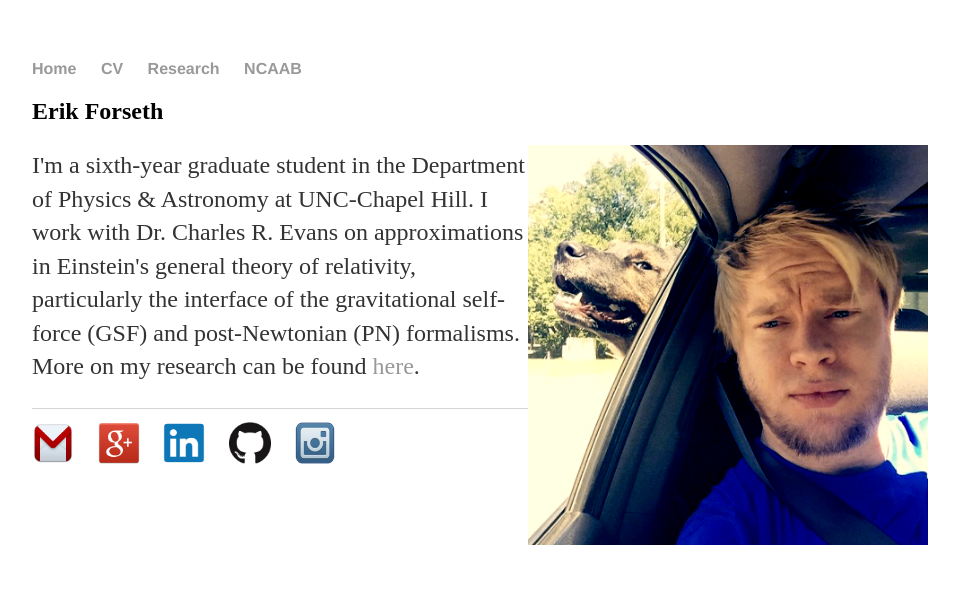
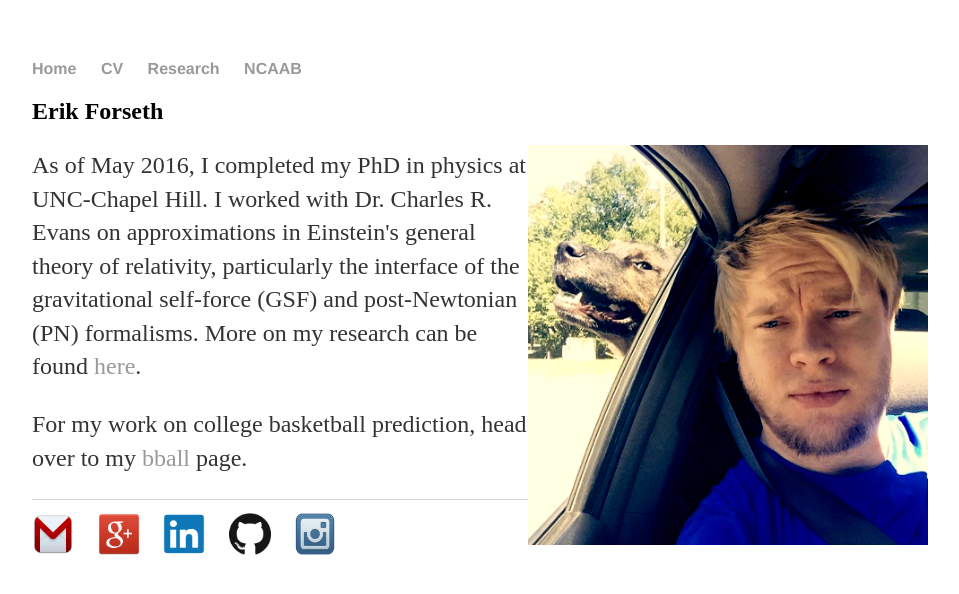
Before and after one commit to erikrforseth/erikrforseth.github.io, a Jekyll site: the page built from index.html, in a window 1280 px wide. Shown: the top 594 px of the page, without its empty margins (160-1119 px from the left). Built offline with Jekyll 4.4.1, drawn with Linux system fonts in a browser that asks for light colours.

Commit message:
Minor update... grad school and research description made into past tense.

```diff
--- a/index.html
+++ b/index.html
@@ -9,6 +9,6 @@ title: Erik Forseth
       <img itemprop="image" src="/images/profile3.png" alt="Me" style="width:400px;height:400px;" align="right">
   </div>
 
-  <p>I'm a sixth-year graduate student in the Department of Physics & Astronomy at UNC-Chapel Hill. I work with Dr. Charles R. Evans on approximations in Einstein's general theory of relativity, particularly the interface of the gravitational self-force (GSF) and post-Newtonian (PN) formalisms. More on my research can be found <a href="
-/research">here</a>.</p>
+  <p>As of May 2016, I completed my PhD in physics at UNC-Chapel Hill. I worked with Dr. Charles R. Evans on approximations in Einstein's general theory of relativity, particularly the interface of the gravitational self-force (GSF) and post-Newtonian (PN) formalisms. More on my research can be found <a href="/research">here</a>.</p>
+  <p>For my work on college basketball prediction, head over to my <a href="/basketball">bball</a> page.</p>
 </div><!-- /.blurb -->
--- a/research/index.html
+++ b/research/index.html
@@ -8,7 +8,7 @@ title: Research
 
   <img src="/images/geodesic.png" alt="Kerr Geodesic" style="width:404px;height:320px;" align="middle">
 
-  <p>I study radiation reaction and the two-body problem in Einstein's general theory of relativity (GR). Much like accelerated charged particles emit electromagnetic (EM) radiation, masses undergoing certain kinds of motion are known to emit gravitational radiation, or <i>gravitational waves</i> (GWs), which take the form of ripples in the curvature of spacetime. <b>As you may have heard, it was announced on February 11, 2016 that gravitational waves were <a href="https://en.wikipedia.org/wiki/First_observation_of_gravitational_waves">directly detected</a> for the first time!</b></p>
+  <p>I studied radiation reaction and the two-body problem in Einstein's general theory of relativity (GR). Much like accelerated charged particles emit electromagnetic (EM) radiation, masses undergoing certain kinds of motion are known to emit gravitational radiation, or <i>gravitational waves</i> (GWs), which take the form of ripples in the curvature of spacetime. <b>As you may have heard, it was announced on February 11, 2016 that gravitational waves were <a href="https://en.wikipedia.org/wiki/First_observation_of_gravitational_waves">directly detected</a> for the first time!</b></p>
 
   <p>As two massive bodies orbit one another, the emission of gravitational radiation carries energy and angular momentum out of the binary, driving an inspiral and eventual merger. Certain classes of such binary systems will be a primary source for detectable GWs by the next generation of experiments. These GWs will carry a great deal of information about the systems from which they were produced, but there will be a high level of noise associated with near-term detections. In order to extract system parameters from the signal, it will be necessary to have a bank of very accurate waveform templates so that a matched filtering procedure can be performed. Therefore, the dynamics of the orbital evolution must be known to a high degree of accuracy.</p>
 
```
